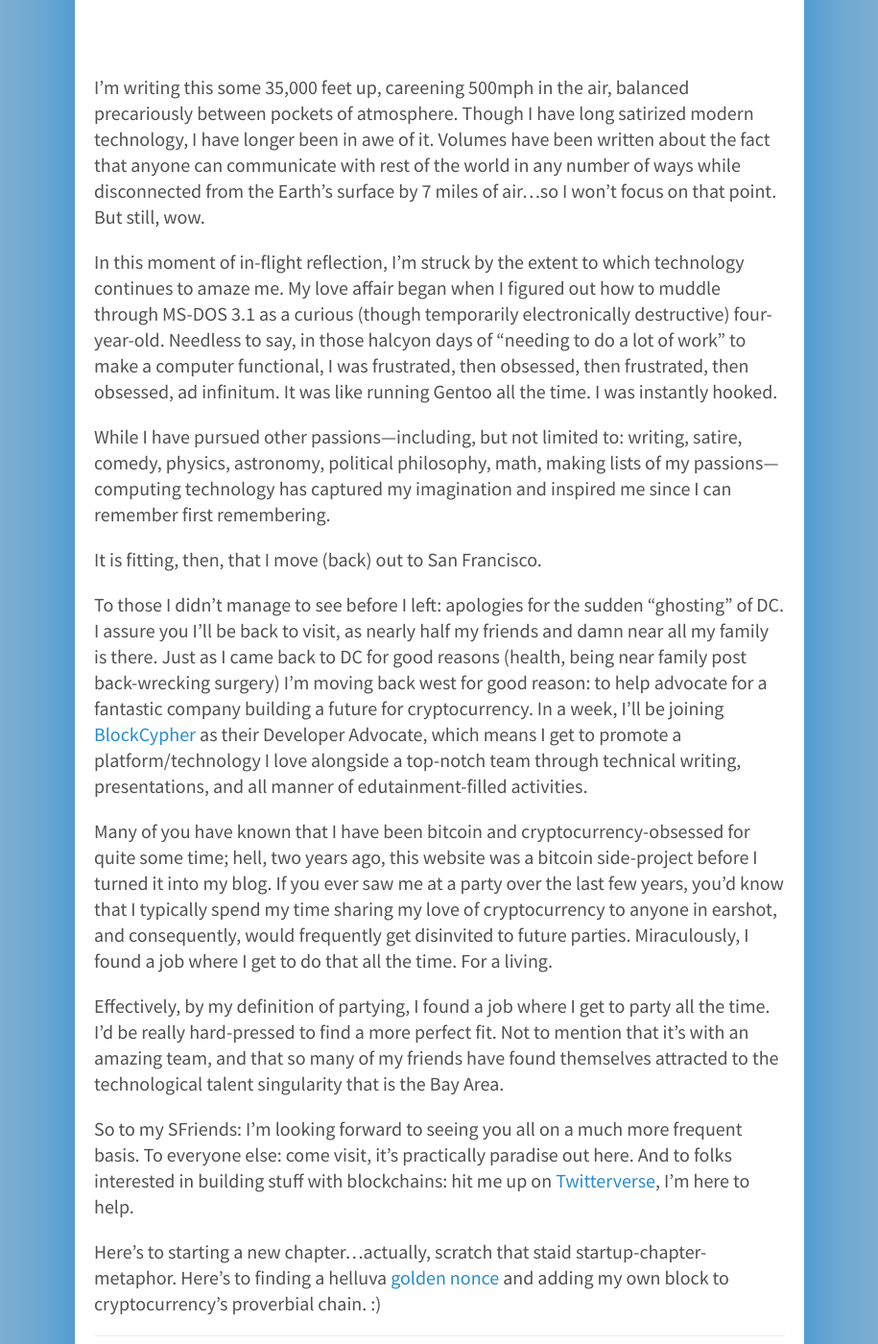
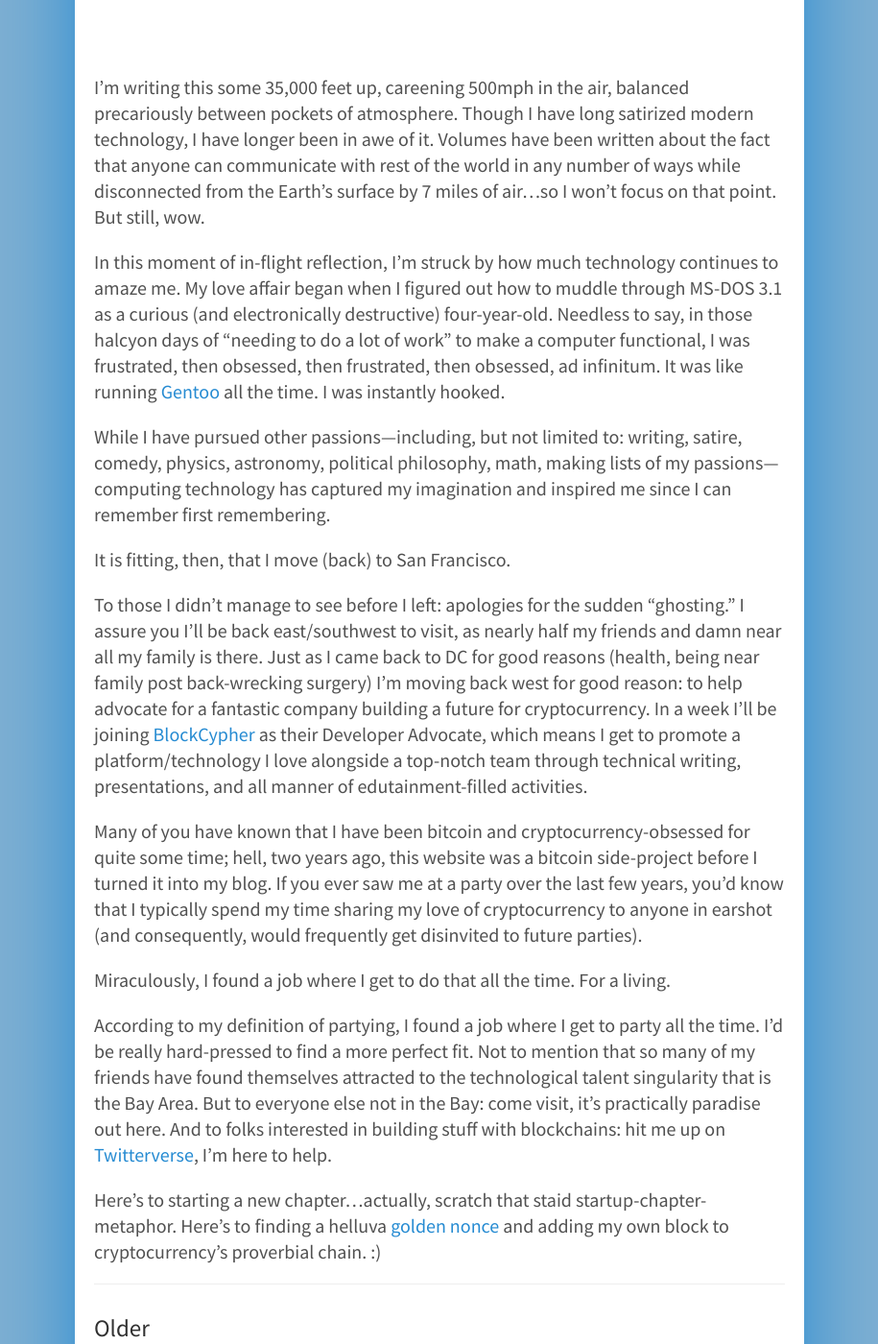
Before and after one commit to acityinohio/bitbanter-archive, a Jekyll site: the page built from _posts/2015-04-25-go-west.md, in a window 1280 px wide and 1400 px high, scrolled down 740 px. Shown: the whole window at 96% size, without its empty margins (182-1097 px from the left). Built offline with Jekyll 4.4.1, drawn with Linux system fonts in a browser that asks for light colours; Markdown is read by kramdown in place of the engine named in the settings; comment, search, counter and statistics services are not loaded.

Commit message:
suzy suggestions

```diff
--- a/_posts/2015-04-25-go-west.md
+++ b/_posts/2015-04-25-go-west.md
@@ -10,18 +10,18 @@ thumb: 2015-04-25-go-west.png
 
 I'm writing this some 35,000 feet up, careening 500mph in the air, balanced precariously between pockets of atmosphere. Though I have long satirized modern technology, I have longer been in awe of it. Volumes have been written about the fact that anyone can communicate with rest of the world in any number of ways while disconnected from the Earth's surface by 7 miles of air...so I won't focus on that point. But still, wow.
 
-In this moment of in-flight reflection, I'm struck by the extent to which technology continues to amaze me. My love affair began when I figured out how to muddle through MS-DOS 3.1 as a curious (though temporarily electronically destructive) four-year-old. Needless to say, in those halcyon days of "needing to do a lot of work" to make a computer functional, I was frustrated, then obsessed, then frustrated, then obsessed, ad infinitum. It was like running Gentoo all the time. I was instantly hooked.
+In this moment of in-flight reflection, I'm struck by how much technology continues to amaze me. My love affair began when I figured out how to muddle through MS-DOS 3.1 as a curious (and electronically destructive) four-year-old. Needless to say, in those halcyon days of "needing to do a lot of work" to make a computer functional, I was frustrated, then obsessed, then frustrated, then obsessed, ad infinitum. It was like running [Gentoo](http://gentoo.org/) all the time. I was instantly hooked.
 
 While I have pursued other passions---including, but not limited to: writing, satire, comedy, physics, astronomy, political philosophy, math, making lists of my passions---computing technology has captured my imagination and inspired me since I can remember first remembering.
 
-It is fitting, then, that I move (back) out to San Francisco.
+It is fitting, then, that I move (back) to San Francisco.
 
-To those I didn't manage to see before I left: apologies for the sudden "ghosting" of DC. I assure you I'll be back to visit, as nearly half my friends and damn near all my family is there. Just as I came back to DC for good reasons (health, being near family post back-wrecking surgery) I'm moving back west for good reason: to help advocate for a fantastic company building a future for cryptocurrency. In a week, I'll be joining [BlockCypher](https://blockcypher.com/) as their Developer Advocate, which means I get to promote a platform/technology I love alongside a top-notch team through technical writing, presentations, and all manner of edutainment-filled activities.
+To those I didn't manage to see before I left: apologies for the sudden "ghosting." I assure you I'll be back east/southwest to visit, as nearly half my friends and damn near all my family is there. Just as I came back to DC for good reasons (health, being near family post back-wrecking surgery) I'm moving back west for good reason: to help advocate for a fantastic company building a future for cryptocurrency. In a week I'll be joining [BlockCypher](https://blockcypher.com/) as their Developer Advocate, which means I get to promote a platform/technology I love alongside a top-notch team through technical writing, presentations, and all manner of edutainment-filled activities.
 
-Many of you have known that I have been bitcoin and cryptocurrency-obsessed for quite some time; hell, two years ago, this website was a bitcoin side-project before I turned it into my blog. If you ever saw me at a party over the last few years, you'd know that I typically spend my time sharing my love of cryptocurrency to anyone in earshot, and consequently, would frequently get disinvited to future parties. Miraculously, I found a job where I get to do that all the time. For a living.
+Many of you have known that I have been bitcoin and cryptocurrency-obsessed for quite some time; hell, two years ago, this website was a bitcoin side-project before I turned it into my blog. If you ever saw me at a party over the last few years, you'd know that I typically spend my time sharing my love of cryptocurrency to anyone in earshot (and consequently, would frequently get disinvited to future parties).
 
-Effectively, by my definition of partying, I found a job where I get to party all the time. I'd be really hard-pressed to find a more perfect fit. Not to mention that it's with an amazing team, and that so many of my friends have found themselves attracted to the technological talent singularity that is the Bay Area.
+Miraculously, I found a job where I get to do that all the time. For a living.
 
-So to my SFriends: I'm looking forward to seeing you all on a much more frequent basis. To everyone else: come visit, it's practically paradise out here. And to folks interested in building stuff with blockchains: hit me up on [Twitterverse](https://twitter.com/acityinohio), I'm here to help.
+According to my definition of partying, I found a job where I get to party all the time. I'd be really hard-pressed to find a more perfect fit. Not to mention that so many of my friends have found themselves attracted to the technological talent singularity that is the Bay Area. But to everyone else not in the Bay: come visit, it's practically paradise out here. And to folks interested in building stuff with blockchains: hit me up on [Twitterverse](https://twitter.com/acityinohio), I'm here to help.
 
 Here's to starting a new chapter...actually, scratch that staid startup-chapter-metaphor. Here's to finding a helluva [golden nonce](https://en.bitcoin.it/wiki/Nonce) and adding my own block to cryptocurrency's proverbial chain. :)
```
